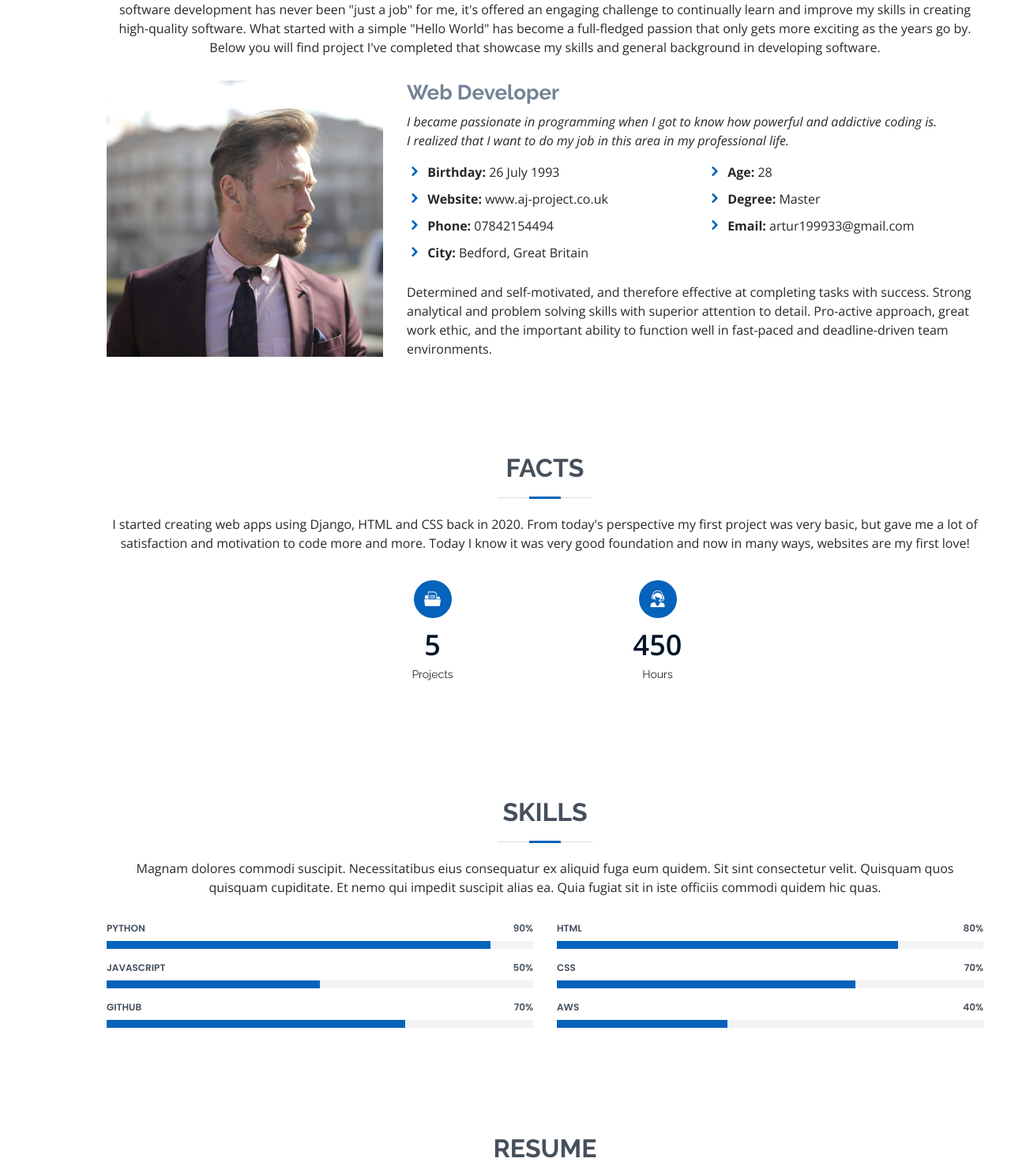
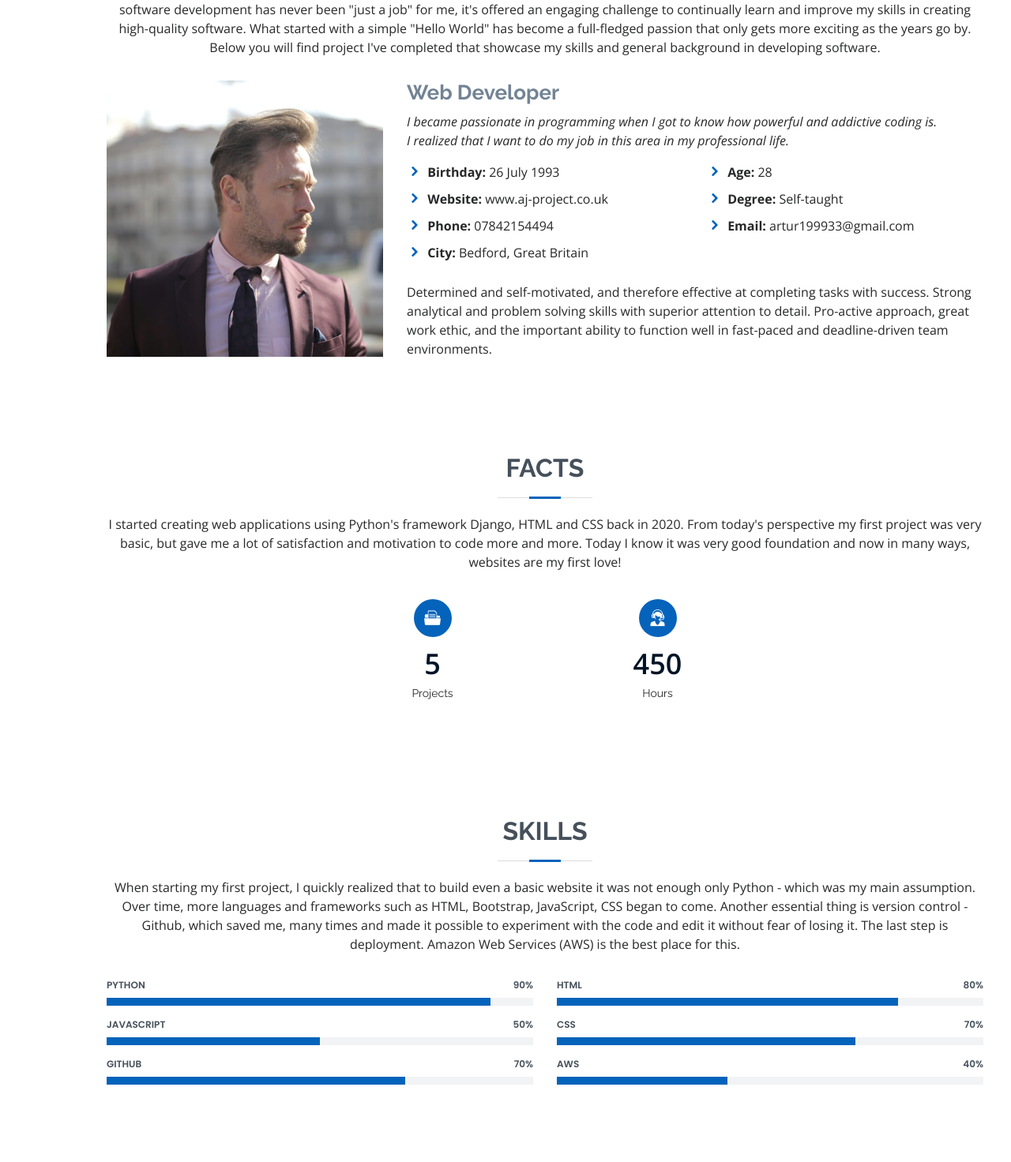
Before and after one commit to Wooodzu/portfolio2021, a Django app: page / in a window 1280 px wide. Shown: the part 962-2434 px from the top of the page at 79% size. Run offline with Django 3.2, Linux system fonts and the light colour scheme; parts of the project's set-up code (start-up, migrations or seed data) failed here and were passed over; some libraries are stand-ins or nearby versions.

Commit message:
20th push

```diff
--- a/django_project/wwwapp/templates/wwwapp/home.html
+++ b/django_project/wwwapp/templates/wwwapp/home.html
@@ -124,7 +124,7 @@
               <div class="col-lg-6">
                 <ul>
                   <li><i class="icofont-rounded-right"></i> <strong>Age:</strong> 28</li>
-                  <li><i class="icofont-rounded-right"></i> <strong>Degree:</strong> Master</li>
+                  <li><i class="icofont-rounded-right"></i> <strong>Degree:</strong> Self-taught</li>
                   <li><i class="icofont-rounded-right"></i> <strong>Email:</strong> artur199933@gmail.com</li>
                 </ul>
               </div>
@@ -146,7 +146,7 @@
 
         <div class="section-title">
           <h2>Facts</h2>
-          <p>I started creating web apps using Django, HTML and CSS back in 2020. From today's perspective my first
+          <p>I started creating web applications using Python's framework Django, HTML and CSS back in 2020. From today's perspective my first
             project was very basic, but gave me a lot of satisfaction and motivation to code more and more.
             Today I know it was very good foundation and now in many ways, websites are my first love!</p>
         </div>
@@ -177,9 +177,11 @@
 
         <div class="section-title">
           <h2>Skills</h2>
-          <p>Magnam dolores commodi suscipit. Necessitatibus eius consequatur ex aliquid fuga eum quidem. Sit sint
-            consectetur velit. Quisquam quos quisquam cupiditate. Et nemo qui impedit suscipit alias ea. Quia fugiat
-            sit in iste officiis commodi quidem hic quas.</p>
+          <p>When starting my first project, I quickly realized that to build even a basic website it was not enough
+            only Python - which was my main assumption. Over time, more languages and frameworks such as HTML,
+            Bootstrap, JavaScript, CSS began to come. Another essential thing is version control - Github, which saved
+            me, many times and made it possible to experiment with the code and edit it without fear of losing it.
+            The last step is deployment. Amazon Web Services (AWS) is the best place for this.</p>
         </div>
 
         <div class="row skills-content">
@@ -268,7 +270,7 @@
               <h4>Self-Taught Programmer </h4>
               <h5>2019 - 2021</h5>
               <p><em>YouTube, Udemy, StackOverFlow, Google, Programming groups</em></p>
-              <p>I gained most of my knowledge thanks to YouTube tutorial videos. By building this project I was exposed
+              <p>Most of my knowledge owe  to YouTube tutorial videos. By building this project I was exposed
                 for so many various difficulties. Without StackOverFlow, Google and Programming communities this project
                 wouldn't be possible. </p>
             </div>
```
Also changed, not shown: django_project/db.sqlite3.
